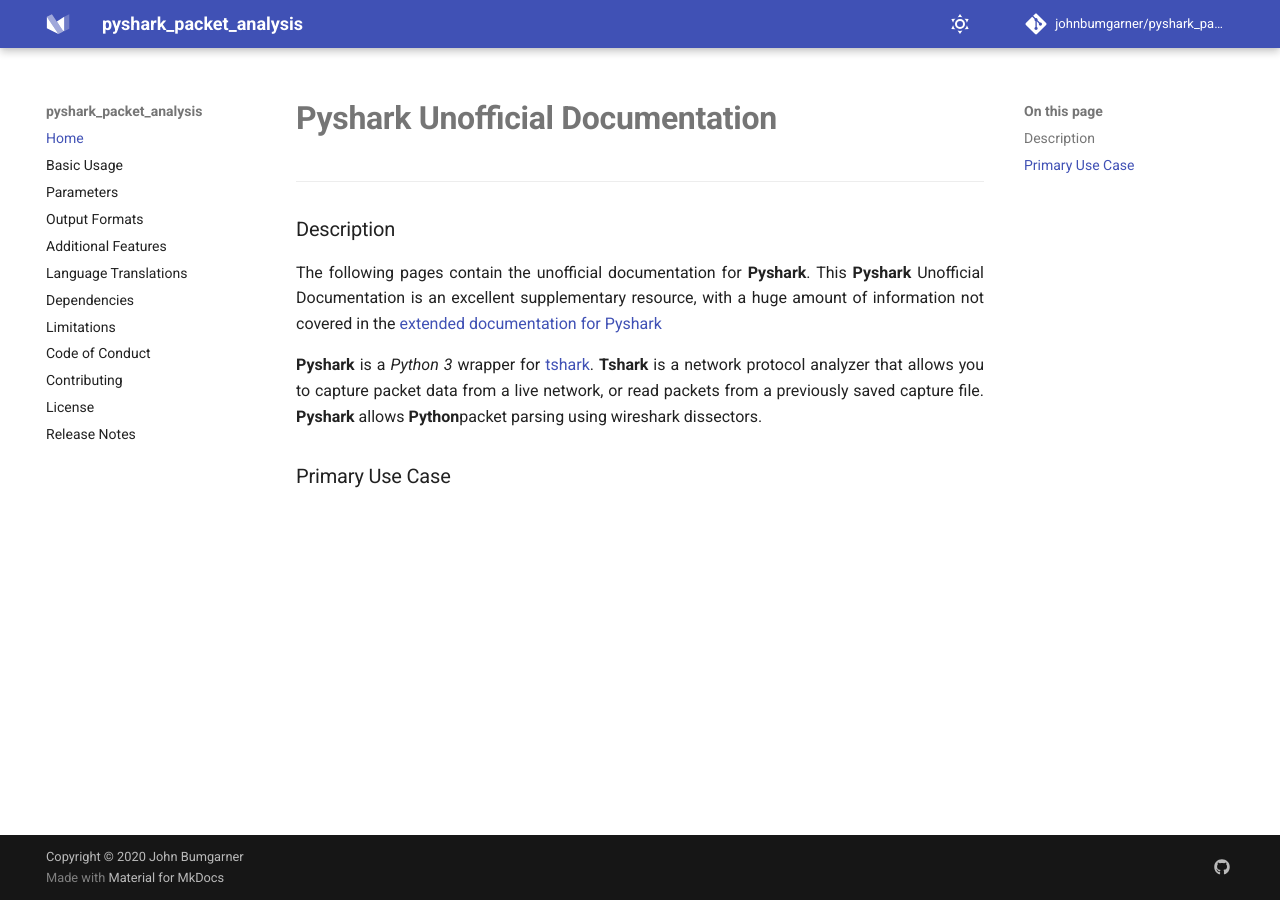
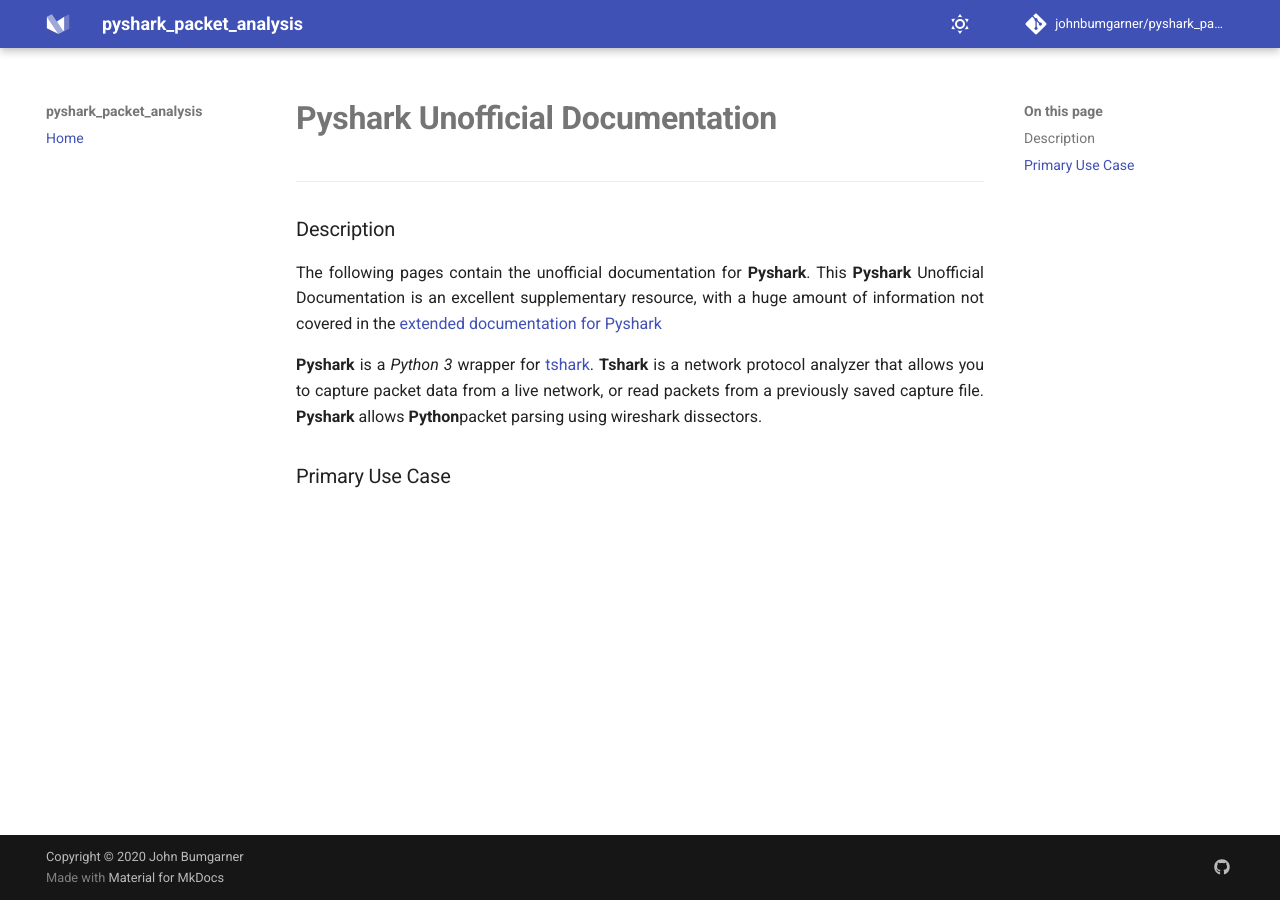
Before and after one commit to johnbumgarner/pyshark_usage_overview, an MkDocs documentation site: the page built from docs/index.md, in a window 1280 px wide. Built offline with MkDocs 1.6.1 and Material for MkDocs 9.7.7, drawn with Linux system fonts in a browser that asks for light colours; some of the changed lines change nothing that is shown.

Commit message:
Update mkdocs.yml

```diff
--- a/mkdocs.yml
+++ b/mkdocs.yml
@@ -15,18 +15,18 @@
 # Navigation Tree
 nav:
     - Home: index.md
-    - Basic Usage: basic_usage.md
-    - Parameters: parameters.md
-    - Output Formats: output_formats.md
-    - Additional Features: features.md
-    - Language Translations: language_translation.md
-    - Dependencies: dependencies.md
-    - Limitations: limitations.md
+    # - Basic Usage: basic_usage.md
+    # - Parameters: parameters.md
+    # - Output Formats: output_formats.md
+    # - Additional Features: features.md
+   #  - Language Translations: language_translation.md
+   #  - Dependencies: dependencies.md
+    # - Limitations: limitations.md
     # - Troubleshooting: troubleshooting.md
-    - Code of Conduct: code_of_conduct.md
-    - Contributing: contributing.md
-    - License: license.md
-    - Release Notes: release-notes.md
+    # - Code of Conduct: code_of_conduct.md
+    #  - Contributing: contributing.md
+    # - License: license.md
+    #  - Release Notes: release-notes.md
 
 
 # Configuration
```
